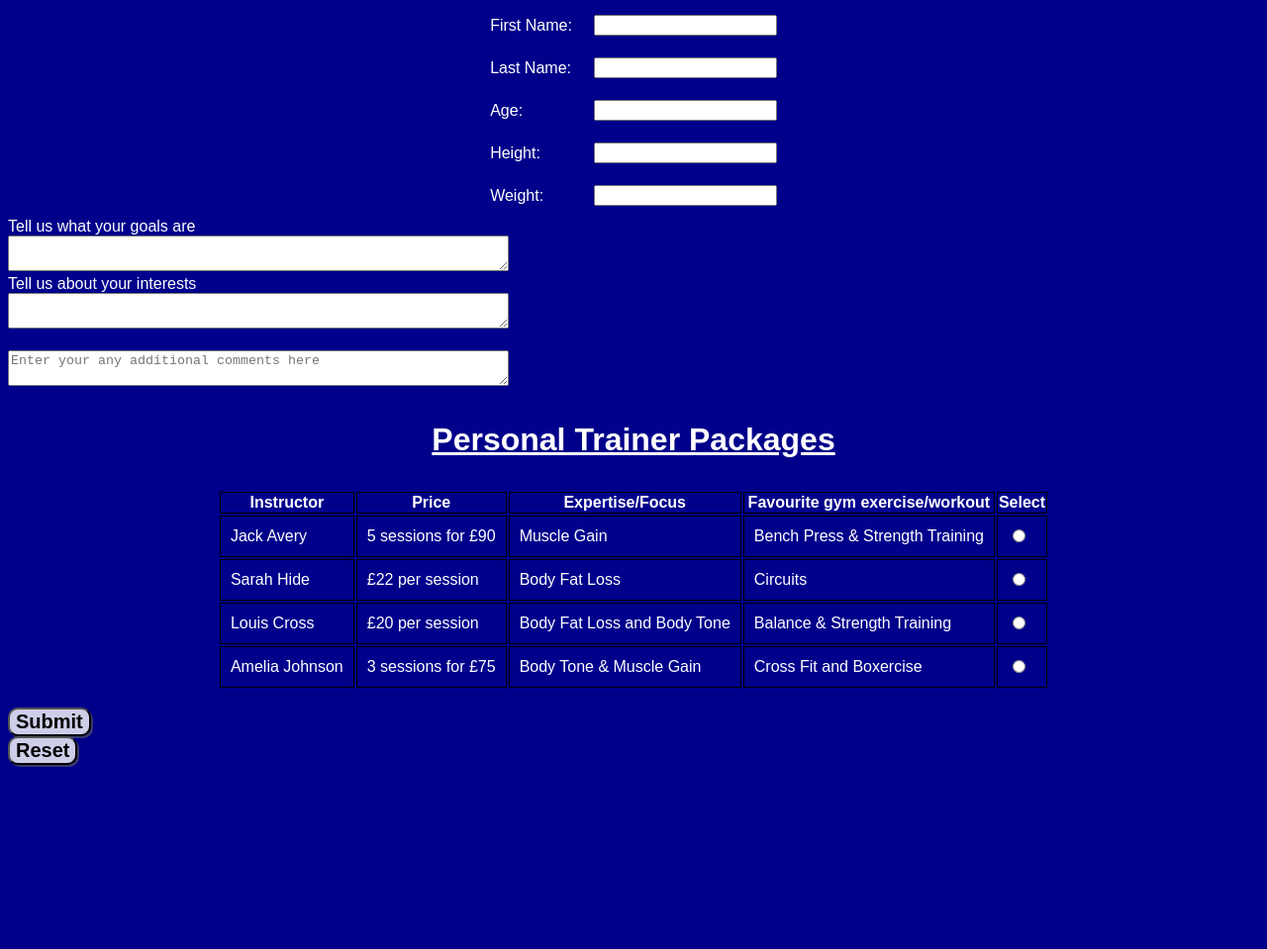
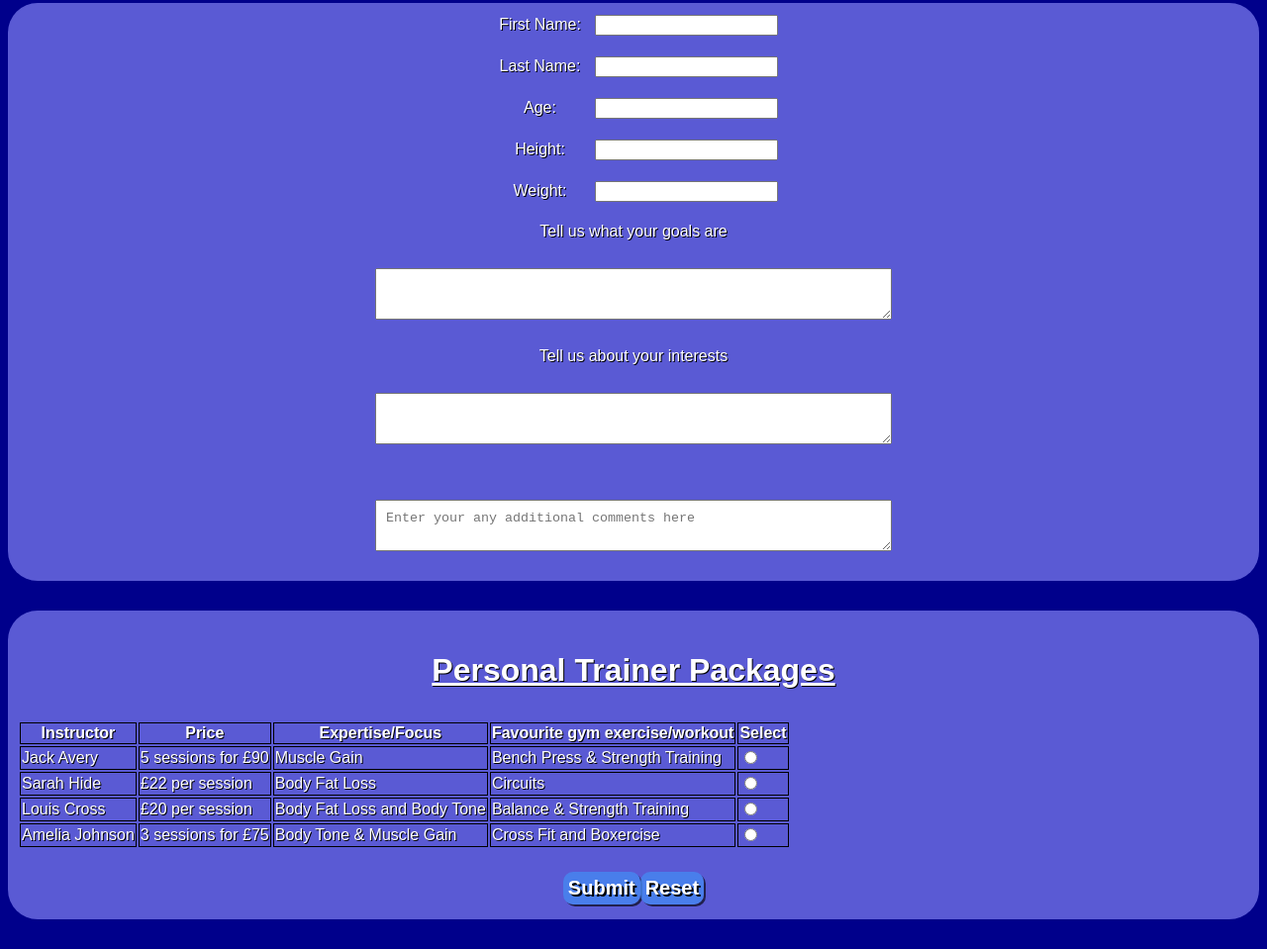
Before and after one commit to hannahmohdrawi/Gym-signup, a plain HTML site: page form.html in a window 1280 px wide. Shown: the part 309-1268 px from the top of the page at 99% size. Before the commit the page ends 1090 px from the top, so only its background shows below. Drawn offline with Linux system fonts and the light colour scheme; a web font is replaced by a local one.

Commit message:
styling update on submission form to make page easily read

```diff
--- a/form.html
+++ b/form.html
@@ -25,7 +25,7 @@
 
     <div class="client-data">
 
-        <table>
+        <table class = "client-table">
             <tr>
                 <td><label for="first-name">First Name:</label></td>
                 <td><input type="string" id="first-name" ></td>
@@ -113,6 +113,7 @@
 
         </table><br>
 
+        <div class="buttons">
             <div class="submit-container">
                 <button class="buttons" id="submitbtn" onclick="displayPopup()">Submit</button>
                 <div class="popup" id ="popup">
@@ -127,6 +128,9 @@
             <div class="reset-container">
                 <button class="buttons" id="resetbtn" onclick="reset()">Reset</button>
             </div>
+        </div>
+
+
 
 
     </div>
--- a/styleForm.css
+++ b/styleForm.css
@@ -7,6 +7,7 @@ body{
     font-family: 'Aceme', sans-serif;
     background-color: darkblue;
     color: white;
+    text-shadow: 1px 1px black;
 }
 
 h1{
@@ -69,34 +70,70 @@ h3{
     text-align: center;
     text-decoration:underline;
 
-
-
 }
 
-table{
+.client-data{
+    padding-bottom: 30px;
+}
+
+.client-data label, textarea{
+    padding: 10px;
+    display: flex;
+    flex-wrap: wrap;
+    flex-direction: row;
+    align-content: space-evenly;
+    justify-content: center;
     margin-left: auto;
     margin-right: auto;
 }
 
-td{
+.client-table{
+
+    margin-left: auto;
+    margin-right: auto;
+
+}
+
+
+
+.pt-packages{
     padding: 10px;
+}
 
+
+.client-data, .pt-packages{
+    background-color: hsl(240, 84%, 73%, 0.7);
+    border-radius: 30px;
+    margin-bottom: 30px;
+
+}
+
+
+
+.buttons{
+    display: flex;
+    justify-content: center;
+
+    padding: 5px;
 
 }
 
 
 
 #submitbtn{
+
+    align-self: center;
     outline: none;
     font-size: 20px;
     font-weight: 600;
     padding: 2;
     border-radius: 10px;
     cursor: pointer;
-    background-color: rgba(255, 255, 255, 0.806);
-    color: black;
-
-    box-shadow: 2px 2px rgba(89, 89, 89, 0.632);
+    background-color: rgba(70, 135, 240, 0.806);
+    color: white;
+    border: none;
+    box-shadow: 2px 2px rgba(0, 0, 0, 0.632);
+    text-shadow: 2px 2px black;
 
 }
 
@@ -107,9 +144,11 @@ td{
     padding: 2;
     border-radius: 10px;
     cursor: pointer;
-    background-color: rgba(255, 255, 255, 0.806);
-    color: black;
-    box-shadow: 2px 2px rgba(89, 89, 89, 0.632);
+    background-color: rgba(70, 135, 240, 0.806);
+    border: none;
+    color: white;
+    box-shadow: 2px 2px rgba(0, 0, 0, 0.632);
+    text-shadow: 2px 2px black;
 
 }
 
```
Also changed, not shown: index.html (+4 -1 lines). Lines whose indentation alone changed are shown as unchanged.
